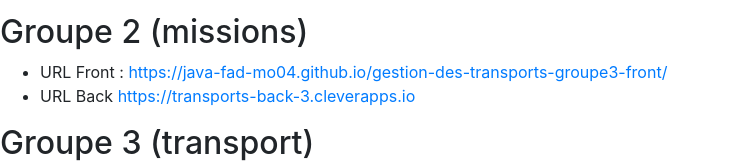
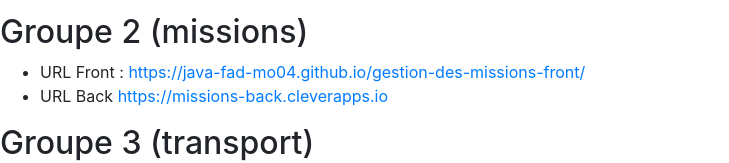
Before and after one commit to java-fad-mo04/overview, a plain HTML site: page index.html in a window 1280 px wide. Shown: the part 153-316 px from the top of the page, without its empty margins (0-729 px from the left). Drawn offline with nearby package versions, Linux system fonts and the light colour scheme.

Commit message:
Update index.html

```diff
--- a/index.html
+++ b/index.html
@@ -20,8 +20,8 @@
     <h2>Groupe 2 (missions)</h2>
 
     <ul>
-        <li>URL Front : <a href="https://java-fad-mo04.github.io/gestion-des-transports-groupe3-front/">https://java-fad-mo04.github.io/gestion-des-transports-groupe3-front/</a></li>
-        <li>URL Back <a href=https://transports-back-3.cleverapps.io">https://transports-back-3.cleverapps.io</a></li>
+        <li>URL Front : <a href="https://java-fad-mo04.github.io/gestion-des-missions-front/">https://java-fad-mo04.github.io/gestion-des-missions-front/</a></li>
+        <li>URL Back <a href="https://missions-back.cleverapps.io">https://missions-back.cleverapps.io</a></li>
     </ul>
 
 
```
